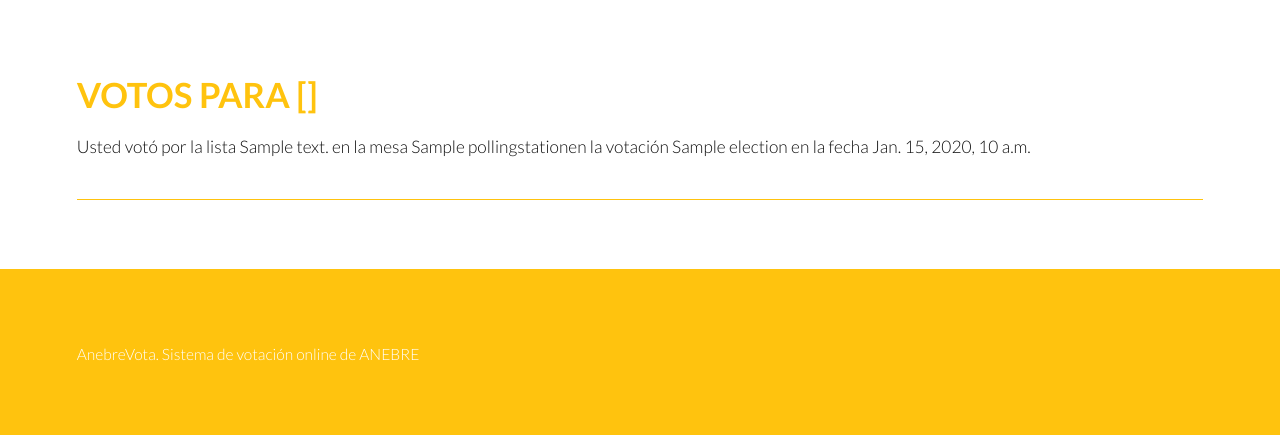
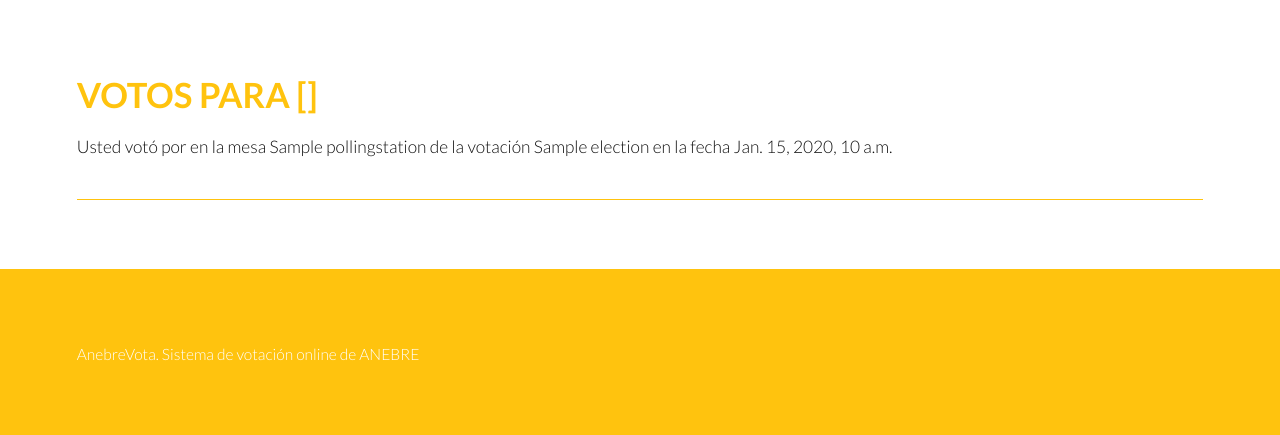
Before and after one commit to jsandovalc/libre-election, a Django app: template elections/templates/user_votes.html in a window 1280 px wide. Shown: the part 87-522 px from the top of the page. Run offline with Django 3.2, Linux system fonts and the light colour scheme; tables that the repository leaves empty hold one stand-in row (values such as "Sample post"); the template is opened without the code that fills it: values that come from a table or form of the project are taken from there, most other values are stand-ins (such as "Sample title", 1, 10 or a date in 2020).

Commit message:
Hide vote.

```diff
--- a/elections/templates/user_votes.html
+++ b/elections/templates/user_votes.html
@@ -11,8 +11,8 @@
 {% block content %}
   <h1>Votos para {{ document }}</h1>
   {% for vote in votes %}
-    <p>Usted votó por la lista {{ vote.list_choice.short_description }} en la mesa
-      {{ vote.polling_station.name }}en la votación {{ vote.list_choice.election.name }}
+    <p>Usted votó por en la mesa
+      {{ vote.polling_station.name }} de la votación {{ vote.list_choice.election.name }}
       en la fecha {{ vote.created }}
     </p>
     <hr />
```
